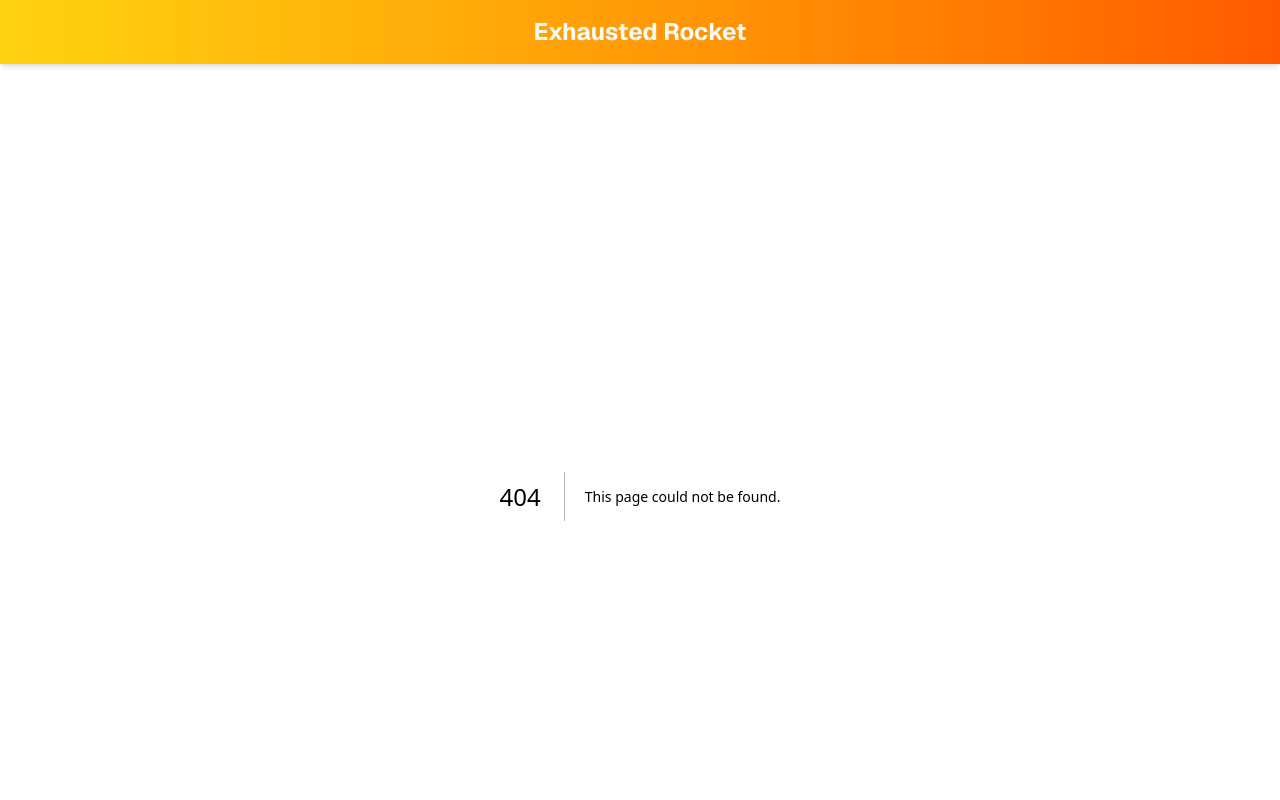
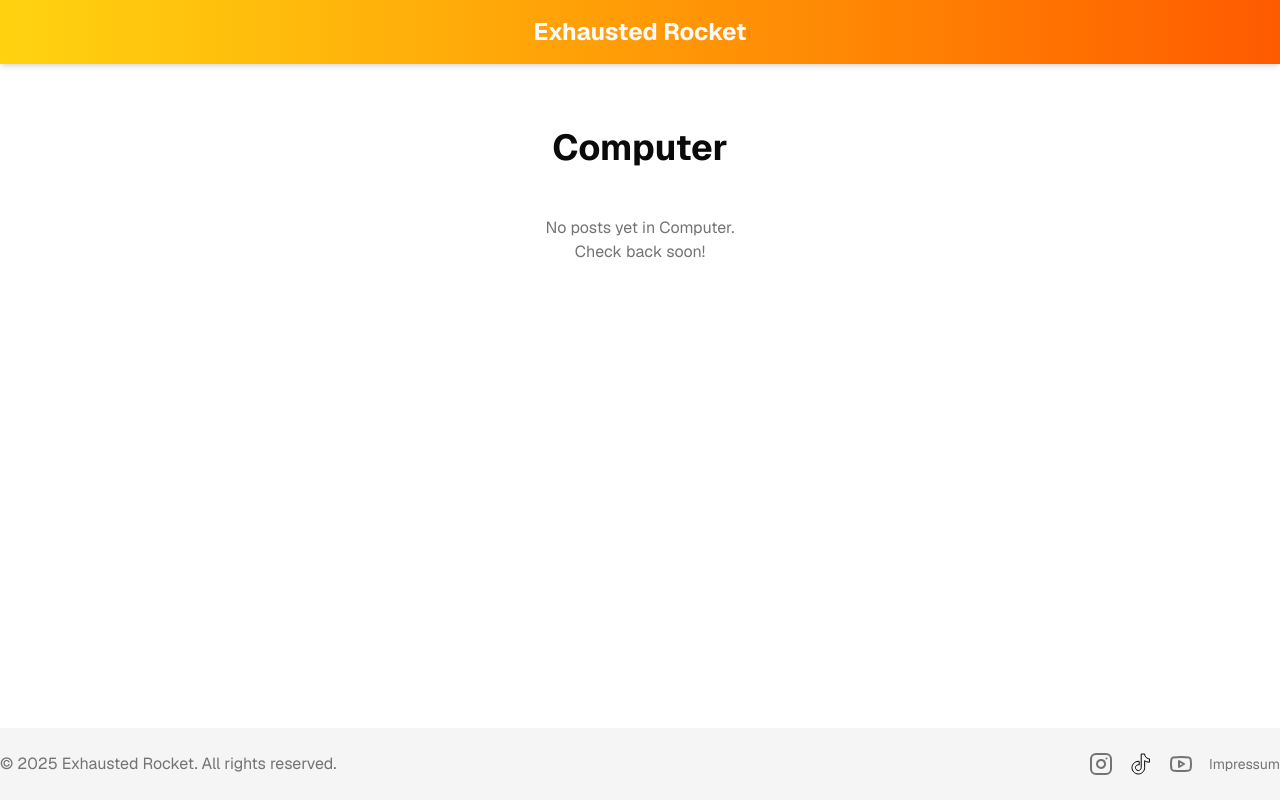
Before and after one commit to chunggainchi/exhausted, a Next.js app: page /blog/category/computer in a window 1280 px wide. Before the commit this address had no page. Shown: the top 800 px of the page. Built offline with nearby package versions, Linux system fonts and the light colour scheme.

Commit message:
Added category overview pages

```diff
--- /dev/null
+++ b/src/app/blog/category/ai/page.tsx
@@ -0,0 +1,23 @@
+import { Metadata } from 'next';
+
+export const metadata: Metadata = {
+  title: 'AI | Exhausted Rocket',
+  description: 'Posts related to AI on Exhausted Rocket.',
+};
+
+export default function AiCategoryPage() {
+  const categoryName = "AI";
+  return (
+    <div className="container mx-auto px-4 py-8">
+      <header className="text-center mb-12">
+        <h1 className="text-4xl font-bold">{categoryName}</h1>
+      </header>
+
+      <div className="text-center text-muted-foreground">
+        <p>No posts yet in {categoryName}.</p>
+        <p>Check back soon!</p>
+        {/* Placeholder for future post grid */}
+      </div>
+    </div>
+  );
+}
--- /dev/null
+++ b/src/app/blog/category/anatomy/page.tsx
@@ -0,0 +1,23 @@
+import { Metadata } from 'next';
+
+export const metadata: Metadata = {
+  title: 'Anatomy | Exhausted Rocket',
+  description: 'Posts related to Anatomy on Exhausted Rocket.',
+};
+
+export default function AnatomyCategoryPage() {
+  const categoryName = "Anatomy";
+  return (
+    <div className="container mx-auto px-4 py-8">
+      <header className="text-center mb-12">
+        <h1 className="text-4xl font-bold">{categoryName}</h1>
+      </header>
+
+      <div className="text-center text-muted-foreground">
+        <p>No posts yet in {categoryName}.</p>
+        <p>Check back soon!</p>
+        {/* Placeholder for future post grid */}
+      </div>
+    </div>
+  );
+}
--- /dev/null
+++ b/src/app/blog/category/computer/page.tsx
@@ -0,0 +1,23 @@
+import { Metadata } from 'next';
+
+export const metadata: Metadata = {
+  title: 'Computer | Exhausted Rocket',
+  description: 'Posts related to Computer topics on Exhausted Rocket.',
+};
+
+export default function ComputerCategoryPage() {
+  const categoryName = "Computer";
+  return (
+    <div className="container mx-auto px-4 py-8">
+      <header className="text-center mb-12">
+        <h1 className="text-4xl font-bold">{categoryName}</h1>
+      </header>
+
+      <div className="text-center text-muted-foreground">
+        <p>No posts yet in {categoryName}.</p>
+        <p>Check back soon!</p>
+        {/* Placeholder for future post grid */}
+      </div>
+    </div>
+  );
+}
--- /dev/null
+++ b/src/app/blog/category/crafts/page.tsx
@@ -0,0 +1,23 @@
+import { Metadata } from 'next';
+
+export const metadata: Metadata = {
+  title: 'Crafts | Exhausted Rocket',
+  description: 'Posts related to Craft projects on Exhausted Rocket.',
+};
+
+export default function CraftsCategoryPage() {
+  const categoryName = "Crafts";
+  return (
+    <div className="container mx-auto px-4 py-8">
+      <header className="text-center mb-12">
+        <h1 className="text-4xl font-bold">{categoryName}</h1>
+      </header>
+
+      <div className="text-center text-muted-foreground">
+        <p>No posts yet in {categoryName}.</p>
+        <p>Check back soon!</p>
+        {/* Placeholder for future post grid */}
+      </div>
+    </div>
+  );
+}
--- /dev/null
+++ b/src/app/blog/category/puzzle/page.tsx
@@ -0,0 +1,23 @@
+import { Metadata } from 'next';
+
+export const metadata: Metadata = {
+  title: 'Puzzle | Exhausted Rocket',
+  description: 'Posts related to Puzzles on Exhausted Rocket.',
+};
+
+export default function PuzzleCategoryPage() {
+  const categoryName = "Puzzle";
+  return (
+    <div className="container mx-auto px-4 py-8">
+      <header className="text-center mb-12">
+        <h1 className="text-4xl font-bold">{categoryName}</h1>
+      </header>
+
+      <div className="text-center text-muted-foreground">
+        <p>No posts yet in {categoryName}.</p>
+        <p>Check back soon!</p>
+        {/* Placeholder for future post grid */}
+      </div>
+    </div>
+  );
+}
```
